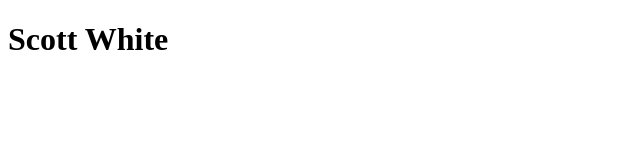
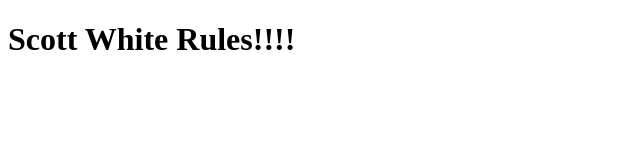
Before and after one commit to whit0835/Tuesday, a plain HTML site: page index.html in a window 1280 px wide. Shown: the whole page, without its empty margins (0-640 px from the left). Drawn offline with Linux system fonts and the light colour scheme.

Commit message:
Rules!!!!

```diff
--- a/index.html
+++ b/index.html
@@ -5,6 +5,6 @@
     </head>
     <body>
         <!-- comment -->
-        <h1 id="name" title="User Name">Scott White</h1>
+        <h1 id="name" title="User Name">Scott White Rules!!!!</h1>
     </body>
 </html>
```
